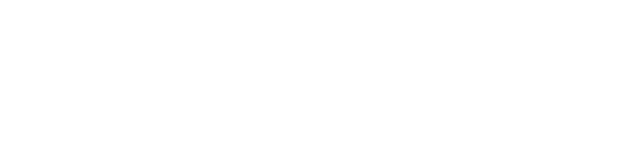
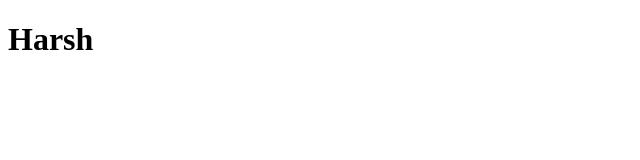
Before and after one commit to thishaaarsh/Learning-Git, a plain HTML site: page index.html in a window 1280 px wide. Shown: the whole page, without its empty margins (0-640 px from the left). Drawn offline with Linux system fonts and the light colour scheme.

Commit message:
Push to new branch

```diff
--- a/index.css
+++ b/index.css
@@ -0,0 +1 @@
+/* harsh */
--- a/index.html
+++ b/index.html
@@ -7,6 +7,6 @@
     <title>Harsh</title>
 </head>
 <body>
-
+    <h1>Harsh</h1>
 </body>
 </html>
```
